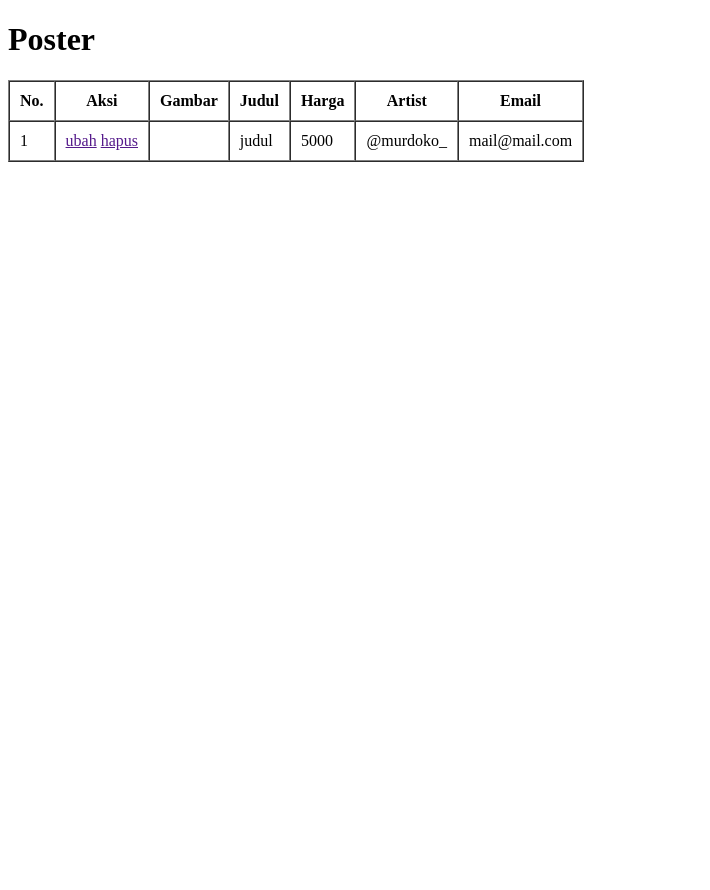
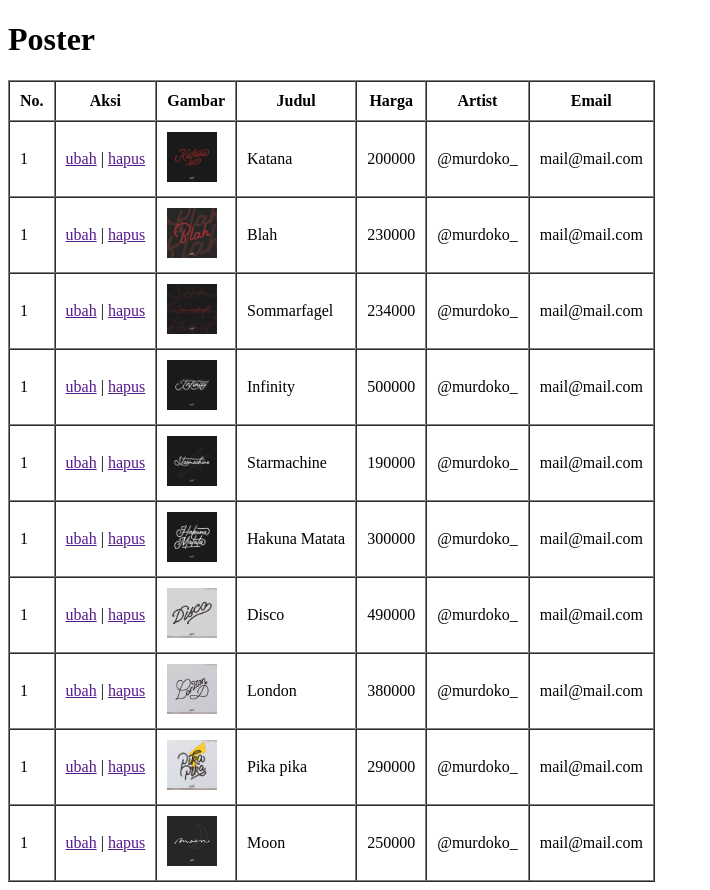
Before and after one commit to gmurdoko/student-code, a PHP site: page / in a window 1280 px wide. Shown: the whole page, without its empty margins (0-710 px from the left). Before the commit the page ends 162 px from the top, so only its background shows below. Run offline with PHP 8.4, Linux system fonts and the light colour scheme; data comes from the database, SQL or seed files in the repository.

Commit message:
menambpilakan data pada tabel

```diff
--- a/php-dasar/pertemuan9/index.php
+++ b/php-dasar/pertemuan9/index.php
@@ -1,5 +1,18 @@
 <?php
-    mysqli_connect("localhost", "root", "", "phpdasar");
+    $conn = mysqli_connect("localhost", "root", "", "phpdasar");
+
+    $result = mysqli_query($conn, "SELECT * FROM posters");
+    // var_dump($result);
+
+// ambil data fetch posters daro object result
+// mysqli_fetch_row() array numerik
+// mysqli_fetch_assoc() array asosiatif
+// mysqli_fetch_array() array asosiatif fan numerik
+// mysqli_fetch_object()
+
+    // while($poster = mysqli_fetch_assoc($result)) {
+    //     var_dump($poster);
+    // }
 ?>
 
 <!DOCTYPE html>
@@ -21,18 +34,20 @@
         <th>Artist</th>
         <th>Email</th>
     </tr>
+    <?php while( $row = mysqli_fetch_assoc($result) ) : ?>
     <tr>
         <td>1</td>
         <td>
-            <a href="">ubah</a>
+            <a href="">ubah</a> |
             <a href="">hapus</a>
         </td>
-        <td> <img src="" alt=""></td>
-        <td>judul</td>
-        <td>5000</td>
-        <td>@murdoko_</td>
-        <td>mail@mail.com</td>
+        <td> <img src="img/<?= $row["images"]; ?>" width="50"></td>
+        <td><?= $row["title"];?></td>
+        <td><?= $row["price"];?></td>
+        <td><?= $row["artist"];?></td>
+        <td><?= $row["email"];?></td>
     </tr>
+    <?php endwhile; ?>
     </table>
 </body>
 </html>
```
